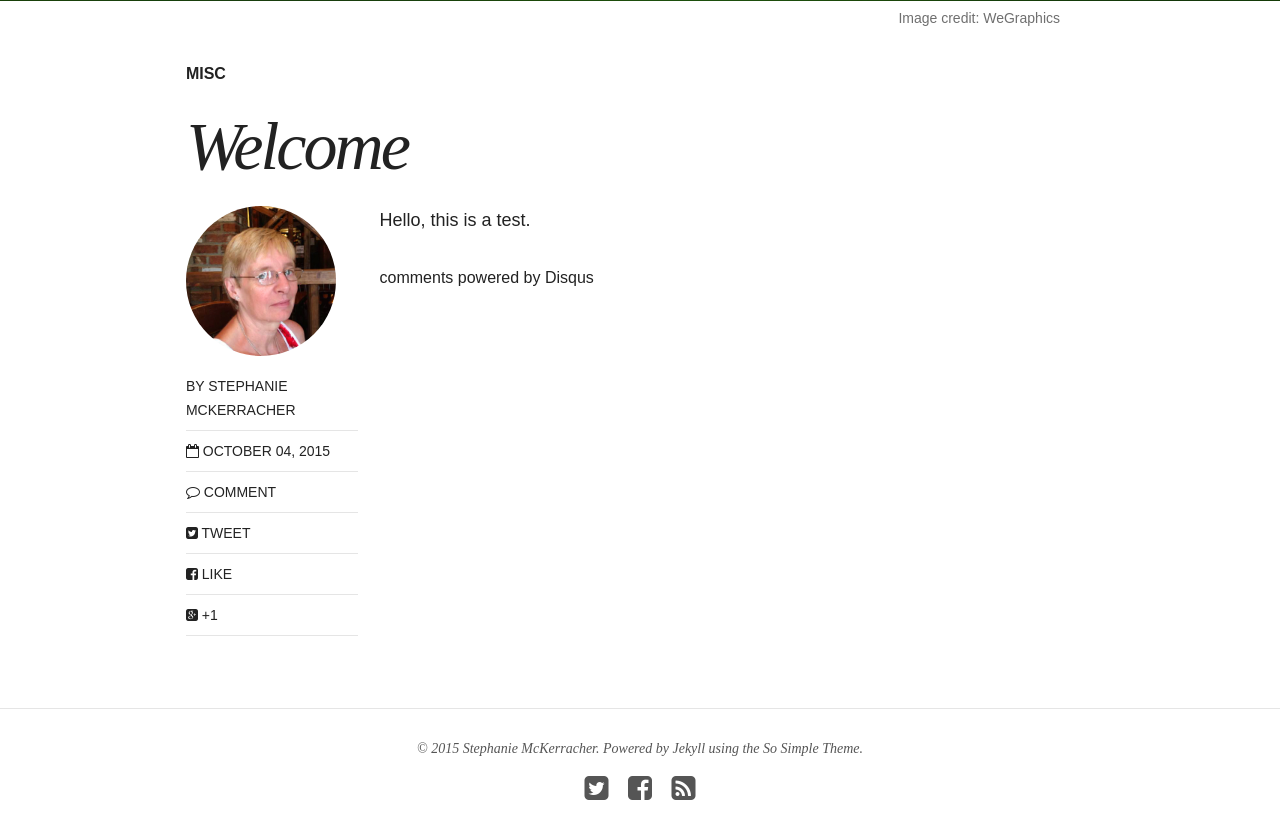
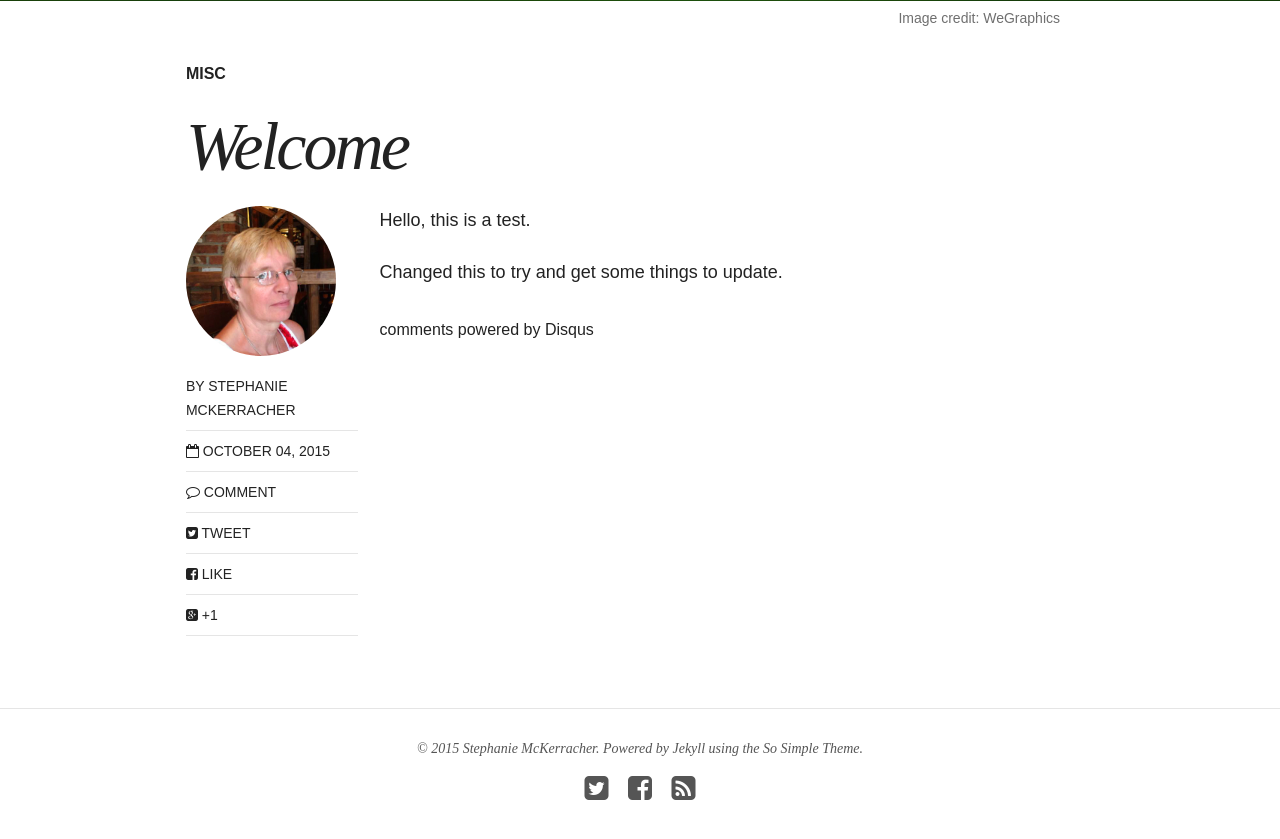
Before and after one commit to devoctomy/knittedbysteph.com, a Jekyll site: the page built from _posts/articles/2015-10-04-welcome.md, in a window 1280 px wide and 900 px high, scrolled down 692 px. Shown: the top 839 px of the window. Built offline with Jekyll 4.4.1, drawn with Linux system fonts in a browser that asks for light colours; nearby versions of some CDN libraries; comment, search, counter and statistics services are not loaded.

Commit message:
Change to force update.

```diff
--- a/_posts/articles/2015-10-04-welcome.md
+++ b/_posts/articles/2015-10-04-welcome.md
@@ -14,3 +14,5 @@ image:
 ---
 
 Hello, this is a test.
+
+Changed this to try and get some things to update.
```
